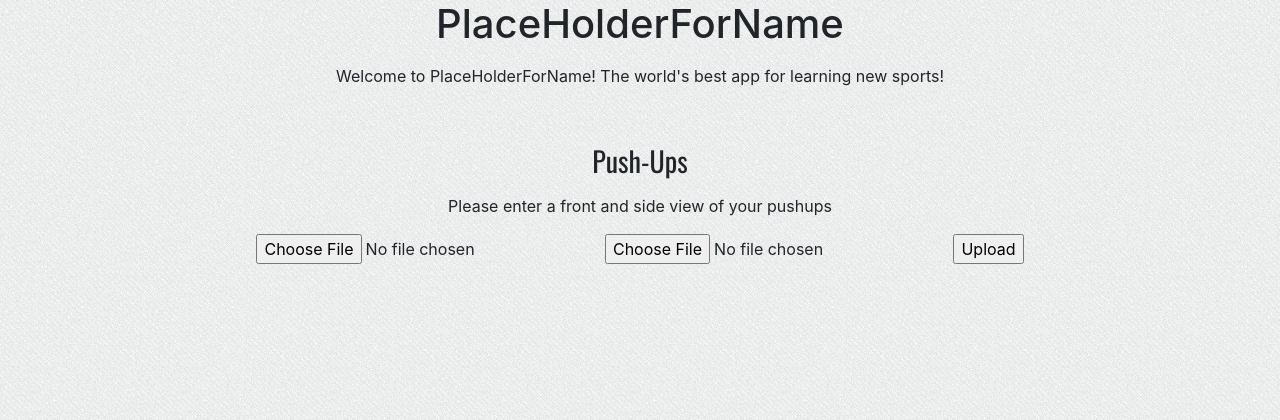
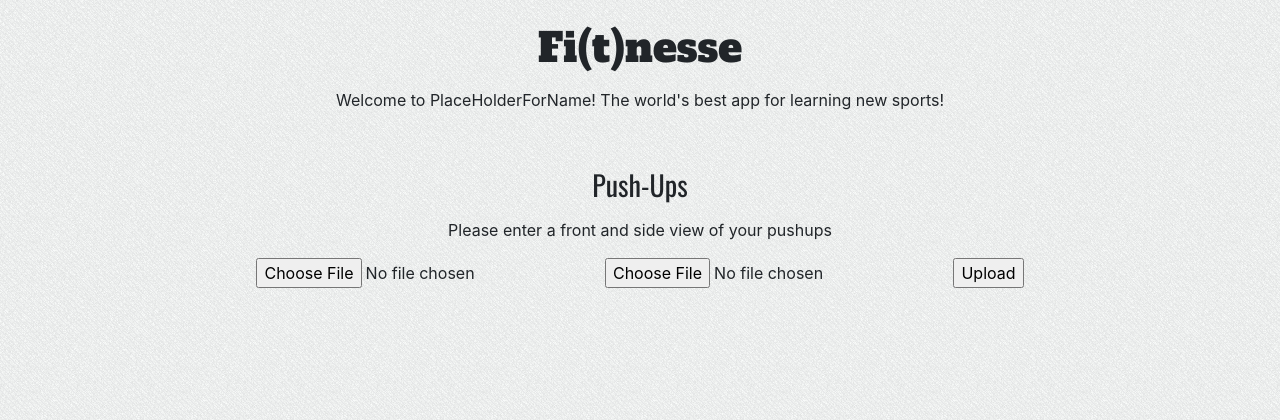
Before and after one commit to EmpireofKings/fi-t-nesse, a Flask app: page / in a window 1280 px wide. Shown: the top 420 px of the page. Run offline with Flask 2, Linux system fonts and the light colour scheme; some libraries are stand-ins or nearby versions.

Commit message:
added our name
names

```diff
--- a/client/templates/home.html
+++ b/client/templates/home.html
@@ -9,13 +9,14 @@
     <link rel="stylesheet" href="https://stackpath.bootstrapcdn.com/bootstrap/4.1.3/css/bootstrap.min.css" integrity="sha384-MCw98/SFnGE8fJT3GXwEOngsV7Zt27NXFoaoApmYm81iuXoPkFOJwJ8ERdknLPMO" crossorigin="anonymous">
     <link href="http://fonts.googleapis.com/css?family=Oswald" rel="stylesheet" type="text/css">
     <link href="https://fonts.googleapis.com/css?family=Teko" rel="stylesheet">
+    <link href="https://fonts.googleapis.com/css?family=Alfa+Slab+One" rel="stylesheet">
 
     <!-- <link rel=stylesheet type=text/css href="{{ url_for('static', filename='style.css') }}"> -->
-    <title>PlaceHolderForName</title>
+    <title>Fi(t)nesse</title>
   </head>
   <body style ="background: url(./img/light_noise_diagonal.png) repeat 0 0">
-
-    <h1><center>PlaceHolderForName</center></h1>
+    <br>
+    <h1 style = "font-family: 'Alfa Slab One', cursive"><center>Fi(t)nesse</center></h1>
     <p style = "font-family: 'Teko'"><center>Welcome to PlaceHolderForName!  The world's best app for learning new sports! </center</p>
       <h1></h1>
     <br>
```
